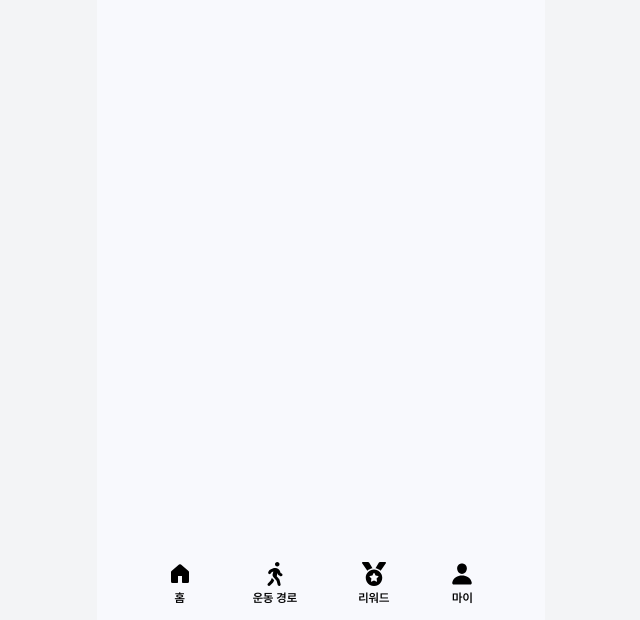
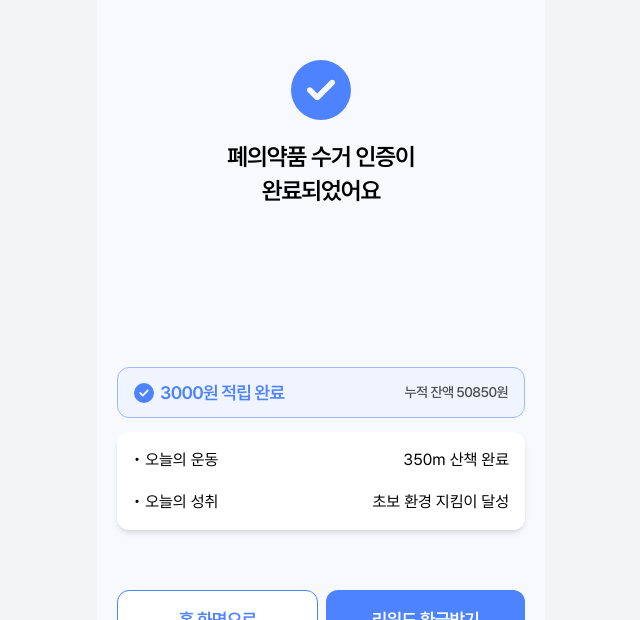
Before and after one commit to mediwalk/Mediwalk-FE, a React (Vite) app: page /disposal/success in a window 1280 px wide. Before the commit this address had no page. Shown: the part 180-800 px from the top of the page, without its empty margins (319-959 px from the left). Built offline with nearby package versions, Linux system fonts and the light colour scheme.

Commit message:
feat : Disposal Complete 페이지 구현

```diff
--- a/src/App.tsx
+++ b/src/App.tsx
@@ -8,12 +8,18 @@ import MissionDetail from "./pages/Home/Mission/MissionDetail";
 import RouteFilter from "./pages/Walk/RouteFilter";
 import BottomSheet from "./pages/Walk/BottomSheet";
 import RoutePreview from "./pages/Walk/RoutePreview";
+import DisposalComplete from "./pages/Walk/DisposalComplete";
 
 function Layout() {
   const location = useLocation();
 
   // 네비게이션바 숨길 페이지 설정
-  const hideNavBarPaths = ["/mission", "/walk/filter", "/walk/preview"];
+  const hideNavBarPaths = [
+    "/mission",
+    "/walk/filter",
+    "/walk/preview",
+    "/disposal/success",
+  ];
   const hideNavBar = hideNavBarPaths.some((path) =>
     location.pathname.startsWith(path),
   );
@@ -37,6 +43,7 @@ function Layout() {
               {/* /walk/preview/:binId 진입 시: 특정 수거함까지의 경로 */}
               <Route path="preview/:binId" element={<RoutePreview />} />
             </Route>
+            <Route path="/disposal/success" element={<DisposalComplete />} />
 
             <Route path="/reward" element={<Reward />} />
             <Route path="/mypage" element={<Mypage />} />
--- a/src/pages/Walk/DisposalComplete.tsx
+++ b/src/pages/Walk/DisposalComplete.tsx
@@ -1,11 +1,45 @@
+import { FaCircleCheck } from "react-icons/fa6";
+
 const DisposalComplete = () => {
   return (
     <div className="bg-background inset-0 flex flex-col items-center px-5">
-      <div></div>
-      <div></div>
-      <div className="flex gap-2">
-        <button>홈 화면으로</button>
-        <button>리워드 환급받기</button>
+      <div className="flex flex-col gap-5 mt-60">
+        <div className="flex justify-center">
+          <FaCircleCheck className="text-primary size-15" />
+        </div>
+        <div className="text-head1_sb_24 text-center">
+          폐의약품 수거 인증이 <br />
+          완료되었어요
+        </div>
+      </div>
+      <div className="flex w-full flex-col gap-3.5 mt-40">
+        <div className="flex justify-between px-4 py-3 bg-primary-extralight border border-primary-light rounded-xl items-center">
+          <div className="text-primary flex gap-1.5 text-sub1_sb_18 items-center">
+            <FaCircleCheck className="size-5" />
+            3000원 적립 완료
+          </div>
+          <div className="text-body2_m_14 text-cool-neutral-30">
+            누적 잔액 50850원
+          </div>
+        </div>
+        <div className="flex flex-col p-4 bg-common-white shadow-md rounded-xl gap-4.5">
+          <div className="flex justify-between">
+            <div>• 오늘의 운동</div>
+            <div>350m 산책 완료</div>
+          </div>
+          <div className="flex justify-between">
+            <div>• 오늘의 성취</div>
+            <div>초보 환경 지킴이 달성</div>
+          </div>
+        </div>
+      </div>
+      <div className="flex gap-2 w-full text-sub1_sb_18 mt-15">
+        <button className="flex-1 py-4 bg-common-white text-primary border border-primary rounded-xl">
+          홈 화면으로
+        </button>
+        <button className="flex-1 py-4 bg-primary text-common-white rounded-xl">
+          리워드 환급받기
+        </button>
       </div>
     </div>
   );
```
